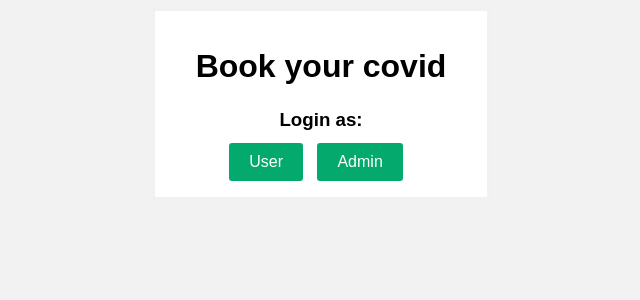
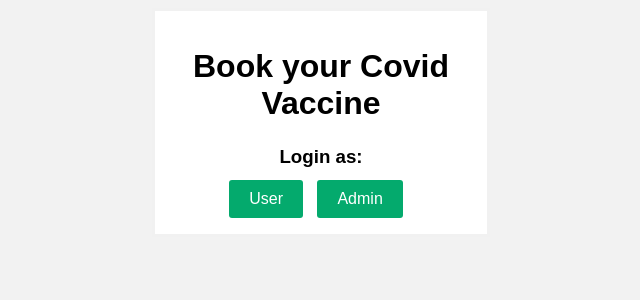
Before and after one commit to GouthamNischay-SRMAP/Covid, a Flask app: page / in a window 1280 px wide. Shown: the top 300 px of the page, without its empty margins (319-959 px from the left). Run offline with Flask 3, Linux system fonts and the light colour scheme.

Commit message:
Update index.html

```diff
--- a/covid_devrev_final/templates/index.html
+++ b/covid_devrev_final/templates/index.html
@@ -51,7 +51,7 @@
 </head>
 <body>
     <div class="container">
-        <h1>Book your covid</h1>
+        <h1>Book your Covid Vaccine</h1>
         <div class="button-container">
             <h3>Login as:</h3>
             <form action="/userlogin">
```
